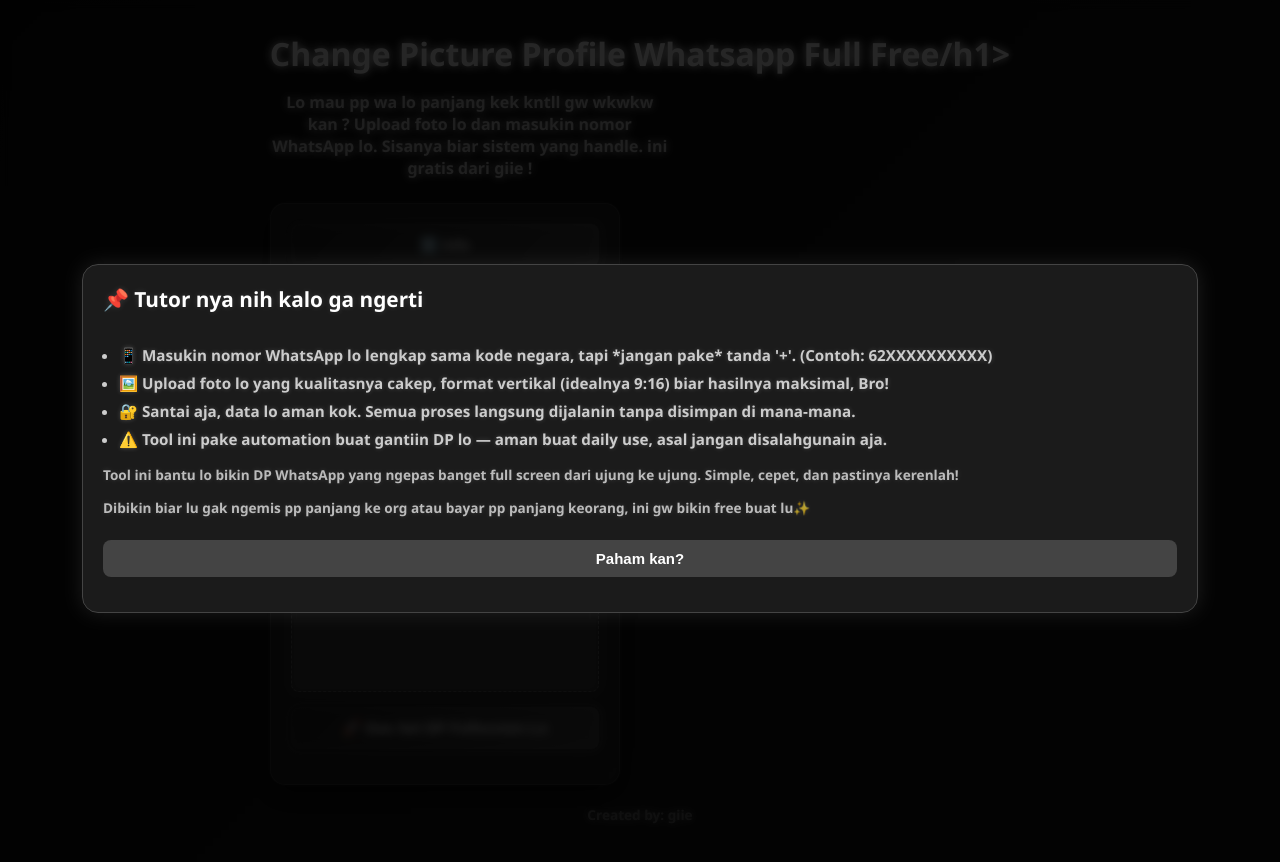
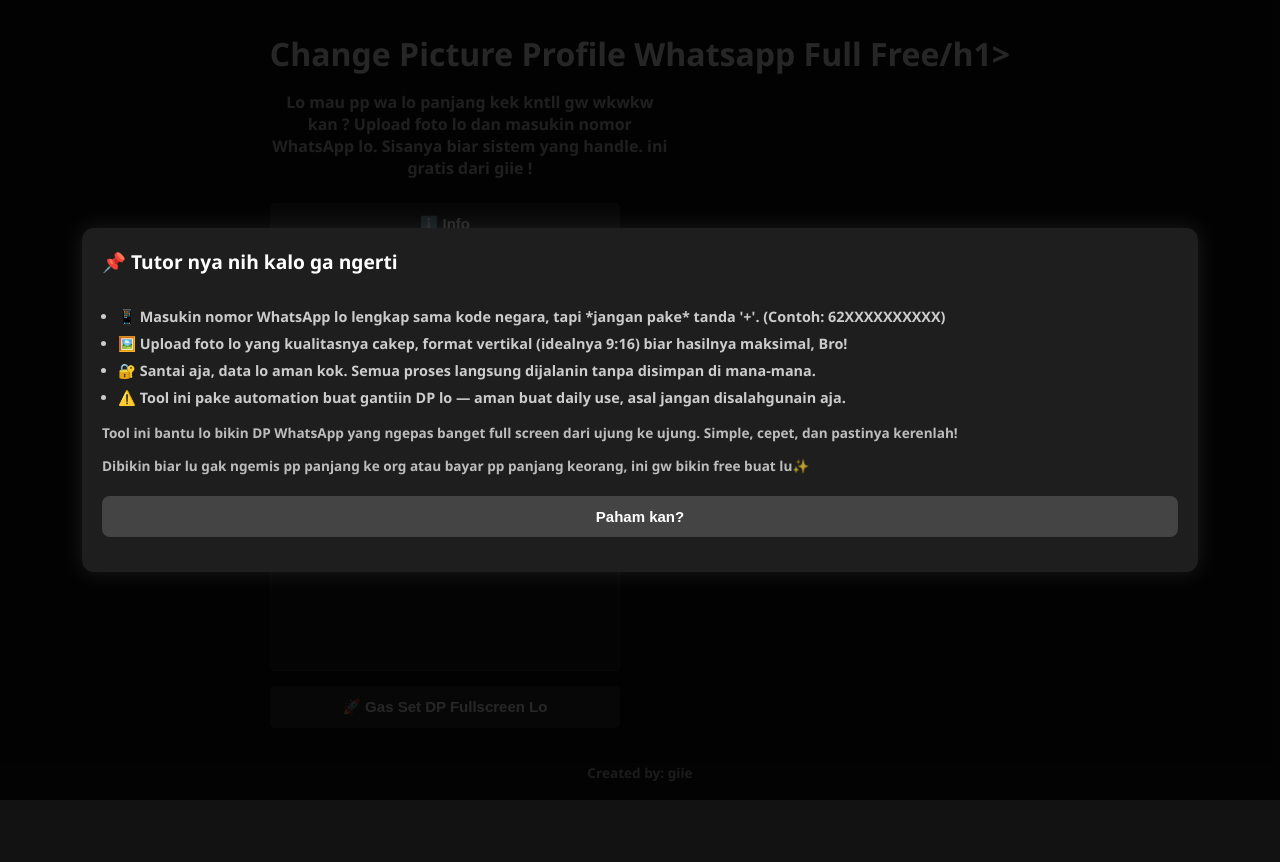
Before and after one commit to giienew/websitefullpp, a website: page public/index.html in a window 1280 px wide. After the commit the page ends 836 px from the top, so only its background shows below. Drawn offline with Linux system fonts and the light colour scheme.

Commit message:
Update style.css

```diff
--- a/public/style.css
+++ b/public/style.css
@@ -6,7 +6,7 @@
   margin: 0;
   padding: 0;
   font-family: 'Segoe UI', sans-serif;
-  background: linear-gradient(135deg, #0d0d0d, #1a1a1a);
+  background-color: #121212;
   color: #f0f0f0;
   display: flex;
   flex-direction: column;
@@ -14,8 +14,6 @@
   justify-content: flex-start;
   min-height: 100vh;
   padding: 2rem 1rem;
-  backdrop-filter: blur(5px);
-  transition: all 0.3s ease;
 }
 
 h1 {
@@ -24,7 +22,6 @@
   text-align: center;
   margin-top: 0;
   color: #ffffff;
-  text-shadow: 0 0 5px #ffffff33;
 }
 
 p.description {
@@ -33,7 +30,6 @@
   max-width: 400px;
   margin-bottom: 1.5rem;
   color: #cccccc;
-  text-shadow: 0 0 2px #ffffff22;
 }
 
 form {
@@ -42,13 +38,6 @@
   display: flex;
   flex-direction: column;
   align-items: center;
-  background-color: rgba(255, 255, 255, 0.05);
-  border: 1px solid rgba(255, 255, 255, 0.1);
-  border-radius: 15px;
-  padding: 20px;
-  box-shadow: 0 8px 24px rgba(0, 0, 0, 0.4);
-  backdrop-filter: blur(10px);
-  transition: all 0.3s ease;
 }
 
 label {
@@ -66,9 +55,8 @@
   width: 100%;
   padding: 12px;
   margin-bottom: 15px;
-  border-radius: 8px;
+  border-radius: 5px;
   font-size: 15px;
-  transition: all 0.3s ease;
 }
 
 input[type="text"],
@@ -81,56 +69,42 @@
 input[type="text"]:focus,
 input[type="file"]:focus {
   outline: none;
-  box-shadow: 0 0 8px #ffffff44;
+  box-shadow: 0 0 5px #ffffff88;
 }
 
 button {
-  background: linear-gradient(135deg, #222, #444);
-  color: #fff;
+  background: #333333;
+  color: #ffffff;
   font-weight: bold;
   border: none;
   cursor: pointer;
-  transition: background 0.3s ease, transform 0.2s ease;
+  transition: background 0.3s ease;
 }
 
 button:hover {
-  background: linear-gradient(135deg, #333, #555);
-  transform: scale(1.03);
-  box-shadow: 0 0 10px #ffffff33;
+  background: #555555;
 }
 
 #preview {
-  background-color: rgba(255, 255, 255, 0.05);
-  border: 1px dashed #555;
+  background-color: #1e1e1e;
   display: flex;
   justify-content: center;
   align-items: center;
   min-height: 120px;
-  transition: all 0.3s ease;
+  border: 1px solid #333;
 }
 
 #preview img {
   max-width: 100px;
   max-height: 100px;
   border-radius: 50%;
-  box-shadow: 0 0 12px #ffffff55;
+  box-shadow: 0 0 10px #ffffff33;
   object-fit: cover;
-  transition: transform 0.3s ease;
-}
-
-#preview img:hover {
-  transform: scale(1.05);
 }
 
 a {
   color: #aaaaaa;
   margin: 10px;
-  text-decoration: none;
-  transition: color 0.3s ease;
-}
-
-a:hover {
-  color: #ffffff;
 }
 
 .footer {
@@ -139,7 +113,6 @@
   font-size: 0.85rem;
   opacity: 0.7;
   padding-top: 20px;
-  color: #888;
 }
 
 /* Modal Styles */
@@ -156,27 +129,23 @@
   background-color: rgba(0, 0, 0, 0.85);
   align-items: center;
   justify-content: center;
-  backdrop-filter: blur(5px);
 }
 
 .modal-content {
-  background: rgba(30, 30, 30, 0.9);
+  background-color: #1e1e1e;
   padding: 20px;
-  border-radius: 16px;
+  border-radius: 12px;
   max-width: 90%;
   width: 100%;
-  color: #fff;
+  color: #ffffff;
   box-shadow: 0 0 20px rgba(255, 255, 255, 0.1);
   text-align: left;
-  backdrop-filter: blur(10px);
-  border: 1px solid #444;
 }
 
 .modal-content h2 {
   margin-top: 0;
-  font-size: 1.3rem;
+  font-size: 1.2rem;
   color: #ffffff;
-  text-shadow: 0 0 6px #ffffff22;
 }
 
 .modal-content ul {
@@ -186,22 +155,19 @@
 
 .modal-content ul li {
   margin-bottom: 8px;
-  font-size: 0.95rem;
+  font-size: 0.9rem;
   color: #cccccc;
 }
 
 .modal-content button {
-  background: #444;
+  background: #444444;
   color: white;
   border: none;
   border-radius: 8px;
   font-weight: bold;
   cursor: pointer;
-  padding: 10px 15px;
-  transition: all 0.3s ease;
 }
 
 .modal-content button:hover {
-  background: #666;
-  box-shadow: 0 0 10px #ffffff33;
+  background: #666666;
 }
```
